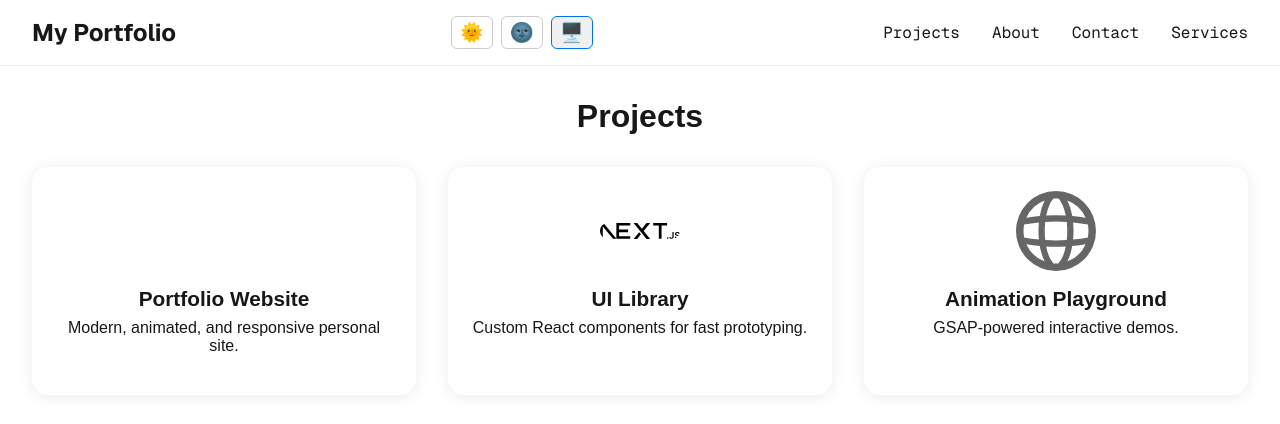
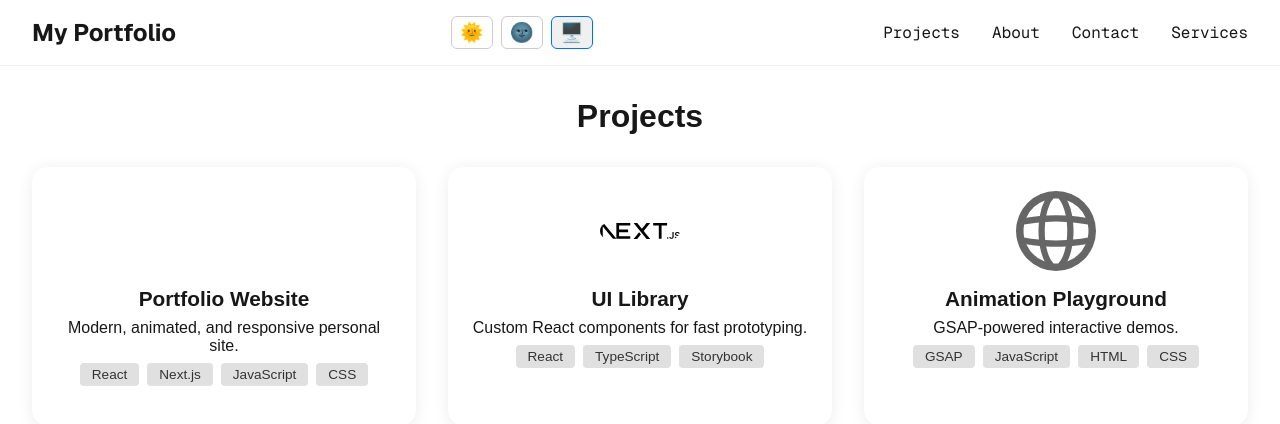
Before and after one commit to berki6/berki6.github.io, a Next.js app: page /projects in a window 1280 px wide. Shown: the top 424 px of the page. Built offline with nearby package versions, Linux system fonts and the light colour scheme.

Commit message:
feat: enhance Navbar with link and style updates; add project tags to Projects page

```diff
--- a/src/app/layout.js
+++ b/src/app/layout.js
@@ -70,7 +70,9 @@ export default function RootLayout({ children }) {
     <html lang="en">
       <body className={`${geistSans.variable} ${geistMono.variable}`}>
         <nav className="navbar">
-          <div className="navbar-brand">My Portfolio</div>
+          <div className="navbar-brand">
+            <a href="/">My Portfolio</a>
+          </div>
           <div className="theme-toggle">
             {mounted && (
               <>
@@ -153,6 +155,10 @@ export default function RootLayout({ children }) {
             font-weight: bold;
             font-size: 1.5rem;
             color: var(--foreground);
+          }
+          .navbar-brand a {
+            color: var(--foreground);
+            text-decoration: none;
           }
           .theme-toggle {
             display: flex;
--- a/src/app/projects/page.js
+++ b/src/app/projects/page.js
@@ -8,6 +8,7 @@ export default function Projects() {
       img: "/vercel.svg",
       site: "https://berki6.github.io",
       code: "https://github.com/berki6/berki6.github.io",
+      tags: ["React", "Next.js", "JavaScript", "CSS"],
     },
     {
       title: "UI Library",
@@ -15,6 +16,7 @@ export default function Projects() {
       img: "/next.svg",
       site: "#",
       code: "#",
+      tags: ["React", "TypeScript", "Storybook"],
     },
     {
       title: "Animation Playground",
@@ -22,9 +24,9 @@ export default function Projects() {
       img: "/globe.svg",
       site: "#",
       code: "#",
+      tags: ["GSAP", "JavaScript", "HTML", "CSS"],
     },
   ];
-
   return (
     <main className="projects-main">
       <h1 className="projects-title">Projects</h1>
@@ -37,6 +39,13 @@ export default function Projects() {
             <div className="project-info">
               <h2>{p.title}</h2>
               <p>{p.desc}</p>
+              <div className="project-tags">
+                {p.tags.map((tag, tagIndex) => (
+                  <span className="project-tag" key={tagIndex}>
+                    {tag}
+                  </span>
+                ))}
+              </div>
             </div>
             <div className="project-actions">
               <a
@@ -147,6 +156,22 @@ export default function Projects() {
         .project-info p {
           font-size: 1rem;
           color: var(--foreground);
+          margin-bottom: 0.5rem;
+        }
+        .project-tags {
+          display: flex;
+          flex-wrap: wrap;
+          justify-content: center;
+          gap: 0.5rem;
+        }
+        .project-tag {
+          background-color: #e0e0e0;
+          color: #333;
+          border-radius: 4px;
+          padding: 0.25rem 0.75rem;
+          font-size: 0.85rem;
+          font-weight: 500;
+          user-select: none;
         }
         .project-actions {
           display: flex;
```
